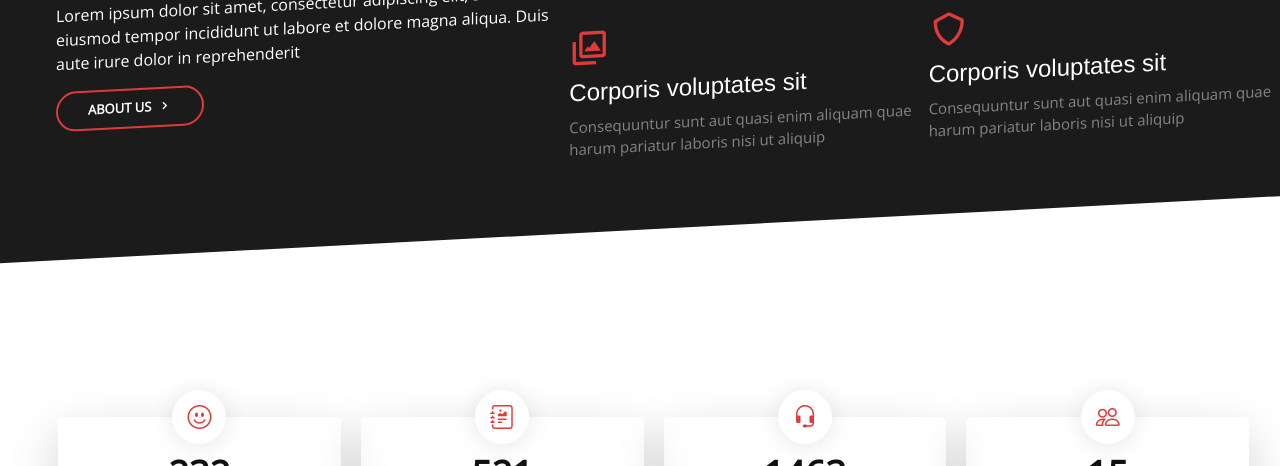
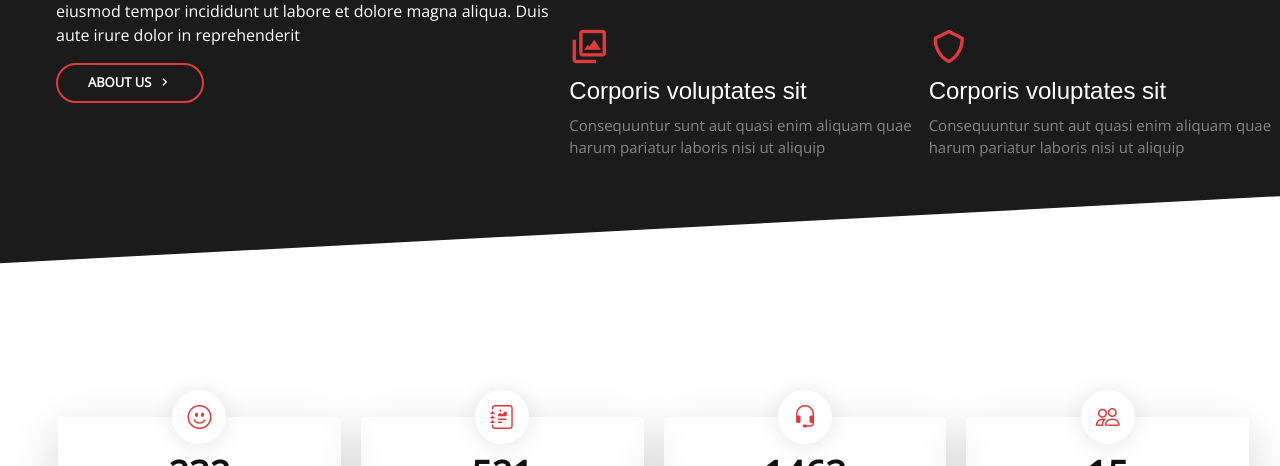
Before and after one commit to thasniahammed/edure-bootstrap-asisgn, a plain HTML site: page assignment/index.html in a window 1280 px wide. Shown: the part 791-1257 px from the top of the page. Drawn offline with nearby package versions, Linux system fonts and the light colour scheme.

Commit message:
skew issue fixed

```diff
--- a/assignment/assets/css/style.css
+++ b/assignment/assets/css/style.css
@@ -191,12 +191,27 @@ h1 {
   padding-left: 0px !important;
   padding-right: 0px !important;
 }
-.skewed {
+/* .skewed {
   content: "";
   background-color:#1b1b1b;
   font-weight: 400;
   transform: skewY(-3deg);
   color: #fff;
+} */
+.skewed {
+  position: relative; /* Required for positioning pseudo-element */
+  color: #fff;
+}
+
+.skewed-background {
+  position: absolute;
+  top: 0;
+  left: 0;
+  width: 100%;
+  height: 100%;
+  background-color: #1b1b1b;
+  transform: skewY(-3deg);
+  z-index: -1; /* Place the pseudo-element behind the content */
 }
 /*---Section csss---*/
 .skewed-bg {
--- a/assignment/index.html
+++ b/assignment/index.html
@@ -129,6 +129,7 @@
   </section>
     <!-- ======= Swiper Ends======= -->
    <section id="about" style="margin-left: -48px;" class="skewed">
+    <div class="skewed-background"></div>
      <div class="container-fluid m-5 " style="overflow-x: hidden !important;">
     <div class="row p-5">
       <div class="col-5 p-2">
```
